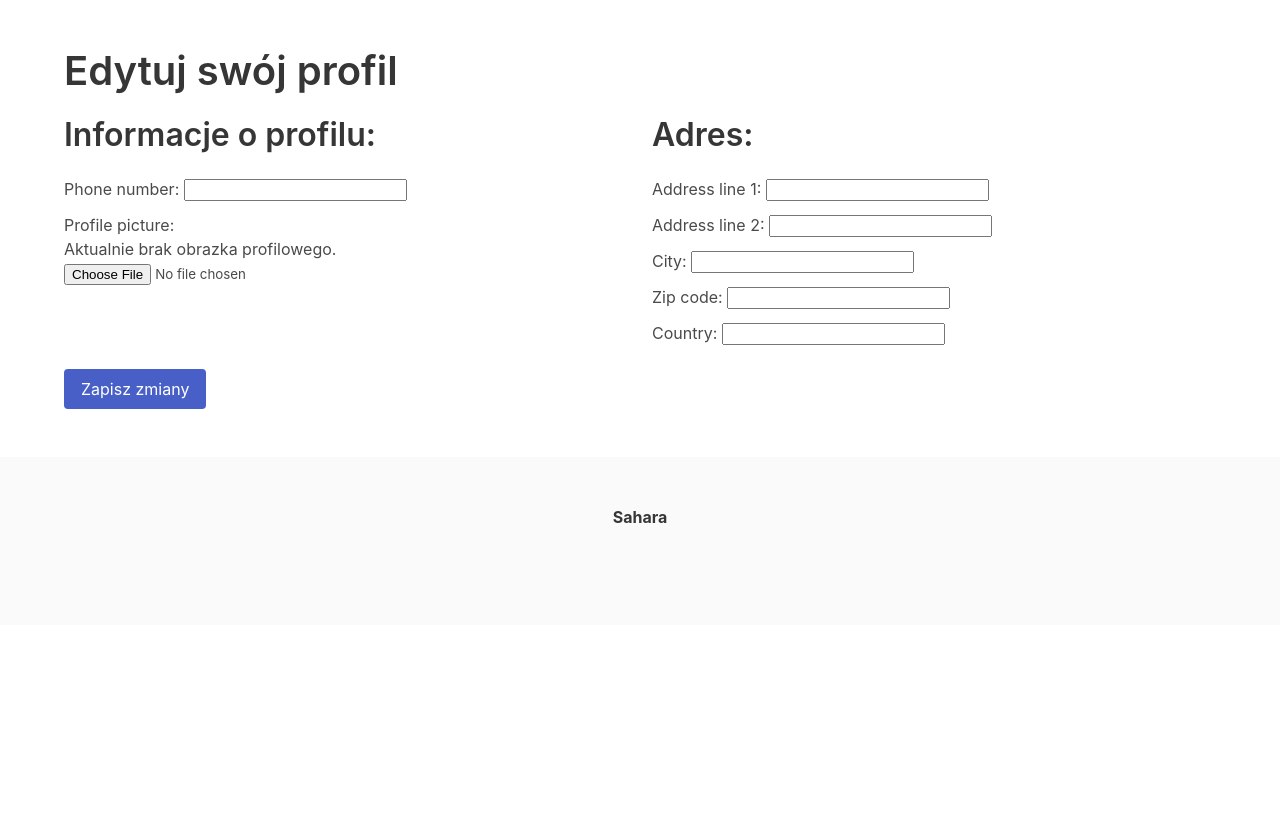
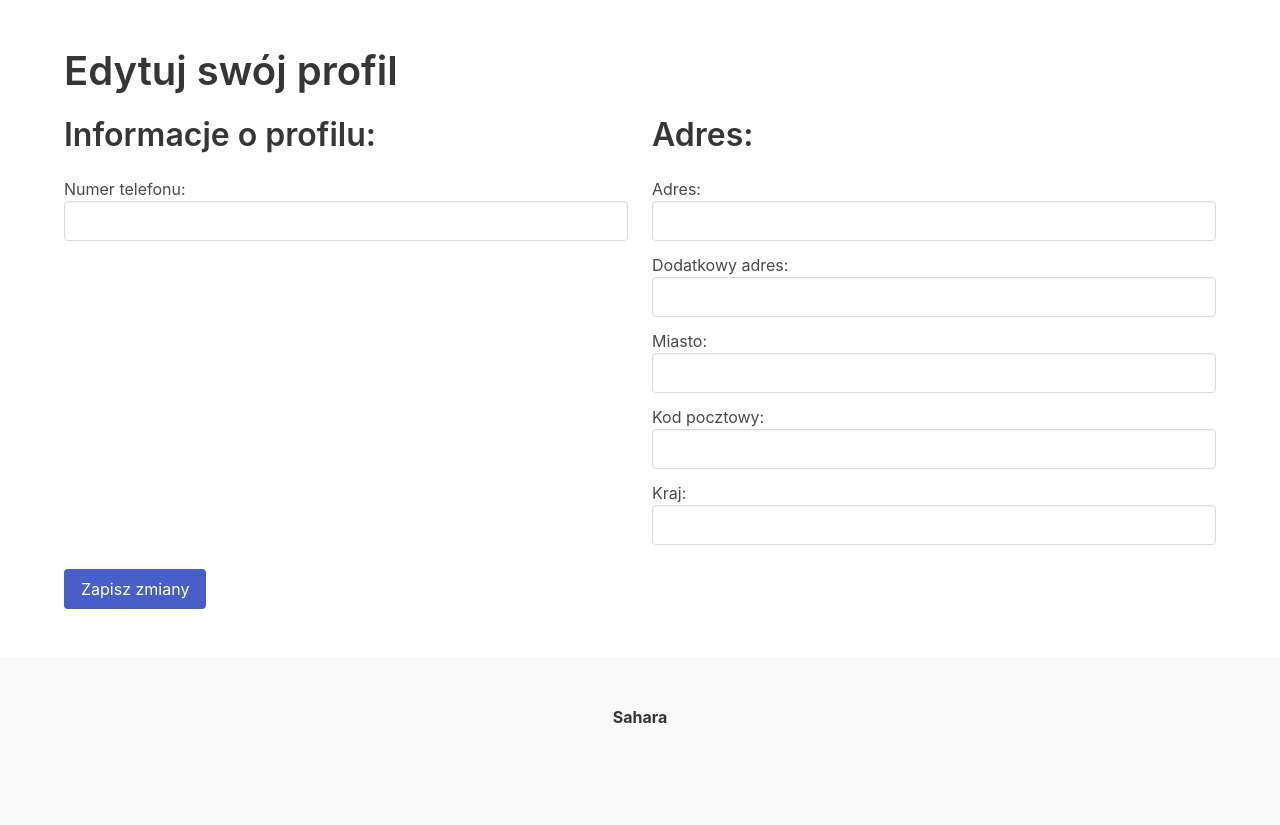
Before and after one commit to rajdun/projekt2, a Django app: template accounts/templates/accounts/edit_profile.html in a window 1280 px wide. Shown: the part 56-881 px from the top of the page. Before the commit the page ends 579 px from the top, so only its background shows below. Run offline with Django 4.2, Linux system fonts and the light colour scheme; the template is opened without the code that fills it: values that come from a table or form of the project are taken from there, others are empty; some libraries are stand-ins or nearby versions.

Commit message:
Rozbudowa profilu c.d.

```diff
--- a/accounts/models.py
+++ b/accounts/models.py
@@ -4,11 +4,11 @@ from django.db import models
 
 class Address(models.Model):
     # Fields for address model
-    address_line_1 = models.CharField(max_length=100)
-    address_line_2 = models.CharField(max_length=100, blank=True)
-    city = models.CharField(max_length=50)
-    zip_code = models.CharField(max_length=10)
-    country = models.CharField(max_length=50)
+    address_line_1 = models.CharField(max_length=100, verbose_name='Adres:')
+    address_line_2 = models.CharField(max_length=100, blank=True, verbose_name='Dodatkowy adres')
+    city = models.CharField(max_length=50, verbose_name='Miasto')
+    zip_code = models.CharField(max_length=10, verbose_name='Kod pocztowy')
+    country = models.CharField(max_length=50, verbose_name='Kraj')
 
     def __str__(self):
         return f"{self.country}, {self.zip_code}, {self.city}"
@@ -23,10 +23,10 @@ class UserAddressHistory(models.Model):
 class Profile(models.Model):
     user = models.OneToOneField(User, on_delete=models.CASCADE)
     # Additional fields for profile model
-    phone_number = models.CharField(max_length=15)
-    profile_picture = models.ImageField(upload_to='profile_pics', blank=True)
+    phone_number = models.CharField(max_length=15, verbose_name='Numer telefonu')
+    profile_picture = models.ImageField(upload_to='profile_pics', blank=True, verbose_name='Obrazek profilowy')
     default_address = models.ForeignKey(Address, on_delete=models.CASCADE)
-    amount = models.BigIntegerField(default=0)
+    amount = models.BigIntegerField(default=0, verbose_name='Kwota')
 
     def __str__(self):
         return self.user.username
--- a/accounts/templates/accounts/edit_profile.html
+++ b/accounts/templates/accounts/edit_profile.html
@@ -2,9 +2,7 @@
 
 {% load static %}
 
-{% block extra_css %}
-    <link rel="stylesheet" href="{% static 'css/bulma.min.css' %}">
-{% endblock %}
+{% load widget_tweaks %}
 
 {% block content %}
     <section class="section">
@@ -17,41 +15,30 @@
                         <h3 class="title is-3">Informacje o profilu:</h3>
                         <div class="field">
                             {{ profile_form.phone_number.label_tag }}
-                            {{ profile_form.phone_number }}
-                        </div>
-                        <div class="field">
-                            {{ profile_form.profile_picture.label_tag }}
-                            {% if profile.profile_picture %}
-                                <figure class="image is-128x128">
-                                    <img src="{{ profile.profile_picture.url }}" alt="Aktualny obrazek profilowy">
-                                </figure>
-                            {% else %}
-                                <p>Aktualnie brak obrazka profilowego.</p>
-                            {% endif %}
-                            {{ profile_form.profile_picture }}
+                            {{ profile_form.phone_number|add_class:"input" }}
                         </div>
                     </div>
                     <div class="column is-half">
                         <h3 class="title is-3">Adres:</h3>
                         <div class="field">
                             {{ address_form.address_line_1.label_tag }}
-                            {{ address_form.address_line_1 }}
+                            {{ address_form.address_line_1|add_class:"input" }}
                         </div>
                         <div class="field">
                             {{ address_form.address_line_2.label_tag }}
-                            {{ address_form.address_line_2 }}
+                            {{ address_form.address_line_2|add_class:"input" }}
                         </div>
                         <div class="field">
                             {{ address_form.city.label_tag }}
-                            {{ address_form.city }}
+                            {{ address_form.city|add_class:"input" }}
                         </div>
                         <div class="field">
                             {{ address_form.zip_code.label_tag }}
-                            {{ address_form.zip_code }}
+                            {{ address_form.zip_code|add_class:"input" }}
                         </div>
                         <div class="field">
                             {{ address_form.country.label_tag }}
-                            {{ address_form.country }}
+                            {{ address_form.country|add_class:"input" }}
                         </div>
                     </div>
                 </div>
```
